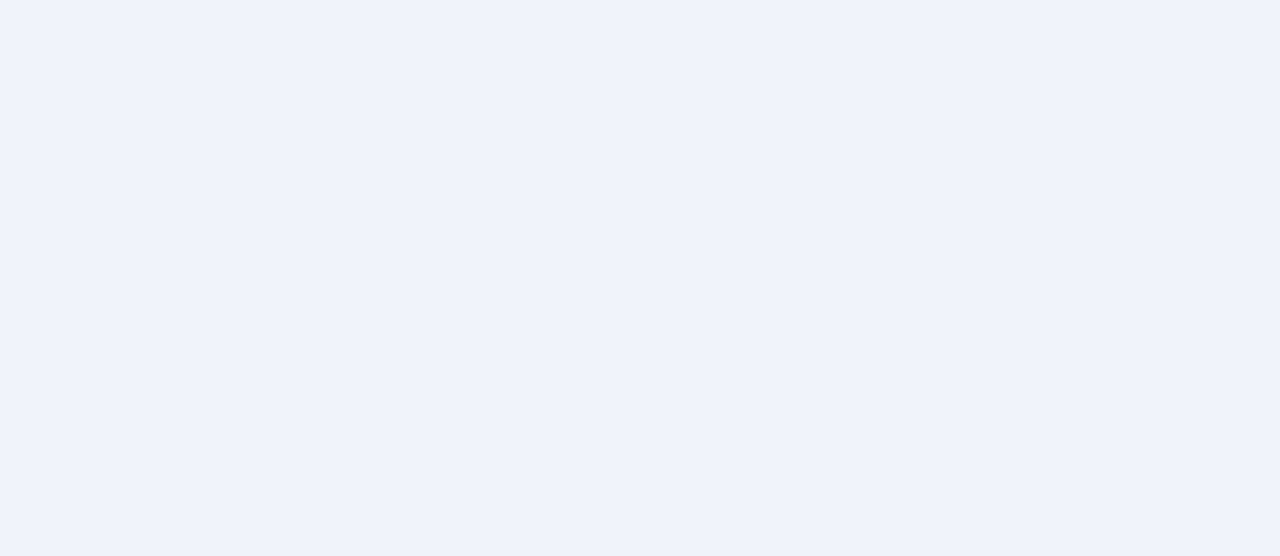
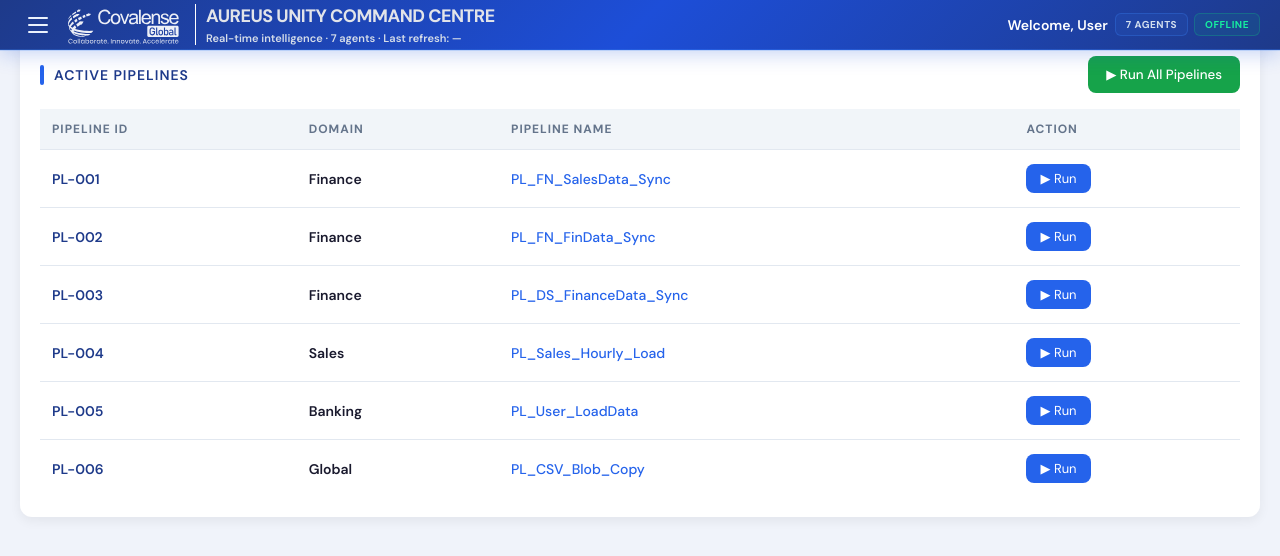
Before and after one commit to vishnuchinthakuntla/gcp-aureus-frontend, a React (Vite) app: page /pipelines in a window 1280 px wide. Before the commit this address had no page. Shown: the top 556 px of the page. Built offline with nearby package versions, Linux system fonts and the light colour scheme; a web font is replaced by a local one.

Commit message:
Bug fixes

```diff
--- a/src/App.jsx
+++ b/src/App.jsx
@@ -2,6 +2,7 @@ import React from "react";
 import { BrowserRouter as Router, Routes, Route, Navigate } from "react-router-dom";
 import { Toaster } from "react-hot-toast";
 import Dashboard from "./pages/Dashboard";
+import Pipelines from "./pages/Pipelines";
 
 function App() {
   return (
@@ -10,6 +11,7 @@ function App() {
       <Routes>
         <Route path="/" element={<Navigate to="/dashboard" />} />
         <Route path="/dashboard" element={<Dashboard />} />
+          <Route path="/pipelines" element={<Pipelines />} />
       </Routes>
     </Router>
   );
--- a/src/components/Charts/Charts.jsx
+++ b/src/components/Charts/Charts.jsx
@@ -69,6 +69,9 @@ function Charts() {
     const pieChartData = [
         { name: 'P1', y: ticketStats.P1, color: '#F43F5E' },
         { name: 'P2', y: ticketStats.P2, color: '#F5A524' },
+        { name: 'P3', y: ticketStats.P3, color: '#4F8EF7' },
+        { name: 'P4', y: ticketStats.P4, color: '#10D9A0' },
+
     ]
 
     const trendData = buildTrendData(ticketsData);
--- a/src/components/Header/Header.jsx
+++ b/src/components/Header/Header.jsx
@@ -1,7 +1,7 @@
-import React from 'react'
-import useAgentStore from '../../stores/useAgentStore'
-import Covalense_Global_logo from '../../assets/Covalense_Global_logo.svg'
-import './Header.css'
+import React from "react";
+import useAgentStore from "../../stores/useAgentStore";
+import Covalense_Global_logo from "../../assets/Covalense_Global_logo.svg";
+import "./Header.css";
 
 /* ── Header ── */
 
@@ -57,38 +57,58 @@ import './Header.css'
 // }
 
 export default function TopNav({ open, onMenuToggle }) {
-
-  const info = useAgentStore(s => s.header.info)
-  const wsConnected = useAgentStore(s => s.wsConnected)
+  const info = useAgentStore((s) => s.header.info);
+  const wsConnected = useAgentStore((s) => s.wsConnected);
 
   return (
     <nav className="topnav">
-      <div className={`hamburger${open ? ' active' : ''}`} onClick={onMenuToggle}>
+      <div
+        className={`hamburger${open ? " active" : ""}`}
+        onClick={onMenuToggle}
+      >
         <div className="bar"></div>
         <div className="bar"></div>
         <div className="bar"></div>
       </div>
-      <div style={{ padding: '2px 4px 0 0', display: 'flex', alignItems: 'center' }}>
+      <div
+        style={{
+          padding: "2px 4px 0 0",
+          display: "flex",
+          alignItems: "center",
+        }}
+      >
         <img
           height="40"
           src={Covalense_Global_logo}
-          style={{ filter: 'brightness(0) invert(1)', opacity: 0.92, width: "115px" }}
+          style={{
+            filter: "brightness(0) invert(1)",
+            opacity: 0.92,
+            width: "115px",
+          }}
           alt="Logo"
         />
       </div>
       <div className="page-title-main">
         <div className="page-title">AUREUS UNITY COMMAND CENTRE</div>
         <div className="page-subtitle">
-          Real-time intelligence · {info.agent_count || '7'} agents · Last refresh: <span>{info.last_refresh || '—'}</span>
+          Real-time intelligence · {info.agent_count || "7"} agents · Last
+          refresh: <span>{info.last_refresh || "—"}</span>
         </div>
       </div>
       <div className="nav-pill">
-        <span style={{ color: '#ffffff' }}>
-          Welcome, <span style={{ color: '#ffffff' }}>{info.user_name || 'Jayadev Thimmaraju'}</span>
+        <span style={{ color: "#ffffff" }}>
+          Welcome,{" "}
+          <span style={{ color: "#ffffff" }}>{info.user_name || "User"}</span>
         </span>
         <div className="page-header-meta">
-          <span className="meta-chip meta-chip-blue">{info.agent_count || '7'} AGENTS</span>
-          <span className="meta-chip meta-chip-green"> {wsConnected && <span className="header__live-dot" />}{wsConnected ? 'LIVE' : 'OFFLINE'}</span>
+          <span className="meta-chip meta-chip-blue">
+            {info.agent_count || "7"} AGENTS
+          </span>
+          <span className="meta-chip meta-chip-green">
+            {" "}
+            {wsConnected && <span className="header__live-dot" />}
+            {wsConnected ? "LIVE" : "OFFLINE"}
+          </span>
         </div>
       </div>
     </nav>
--- a/src/components/Pipeline/PipelinesTable.css
+++ b/src/components/Pipeline/PipelinesTable.css
@@ -2,26 +2,67 @@
   background: #f8fafc;
   border-radius: 12px;
   padding: 20px;
-  margin: 20px;
-  box-shadow: 0 2px 8px rgba(0,0,0,0.05);
+  box-shadow: 0 2px 10px rgba(0,0,0,0.05);
+}
+.main-content {
+  padding: 20px;
+  margin-top: 20px;   /* 👈 ADD THIS */
+}
+.pipeline-container {
+  background: #ffffff;
+  border-radius: 12px;
+  padding: 20px;
+  margin-top: 16px;   /* 👈 ADD THIS */
+  box-shadow: 0 4px 12px rgba(0,0,0,0.06);
+}
+.pipeline-header {
+  display: flex;
+  justify-content: space-between;
+  align-items: center;
+  margin-bottom: 20px;  /* 👈 increase spacing */
 }
 
 /* HEADER */
 .pipeline-header {
   display: flex;
+  justify-content: space-between;
   align-items: center;
-  font-weight: 600;
-  letter-spacing: 1px;
-  color: #334155;
-  margin-bottom: 15px;
+  margin-bottom: 16px;
+}
+
+.pipeline-header .left {
+  display: flex;
+  align-items: center;
+  gap: 10px;
 }
 
 .pipeline-header .bar {
   width: 4px;
-  height: 18px;
+  height: 20px;
   background: #2563eb;
-  margin-right: 10px;
   border-radius: 2px;
+}
+
+.pipeline-header .title {
+  font-weight: 600;
+  letter-spacing: 1px;
+  color: #1e3a8a;
+}
+
+/* RUN ALL BUTTON */
+.run-all-btn {
+  background: #16a34a;
+  color: white;
+  border: none;
+  padding: 10px 18px;
+  border-radius: 8px;
+  font-weight: 500;
+  cursor: pointer;
+  transition: 0.2s;
+}
+
+.run-all-btn:hover {
+  background: #15803d;
 }
 
 /* TABLE */
@@ -30,38 +71,35 @@
   border-collapse: collapse;
 }
 
+.pipeline-table thead {
+  background: #f1f5f9;
+}
+
 .pipeline-table th {
   text-align: left;
+  padding: 12px;
   font-size: 12px;
-  color: #94a3b8;
-  padding: 12px 10px;
-  border-bottom: 1px solid #e2e8f0;
+  color: #64748b;
   letter-spacing: 1px;
 }
 
 .pipeline-table td {
-  padding: 14px 10px;
-  border-bottom: 1px solid #e2e8f0;
-  font-size: 14px;
+  padding: 14px 12px;
+  border-top: 1px solid #e2e8f0;
 }
 
-/* Row hover */
-.pipeline-table tbody tr:hover {
-  background: #eef2f7;
+.pipeline-table tr:hover {
+  background: #f9fafb;
 }
 
-/* Highlight row (like your PL-004) */
-.pipeline-table tbody tr:nth-child(4) {
-  background: #e2e8f0;
+/* TEXT STYLES */
+.id {
+  font-weight: 600;
+  color: #1e3a8a;
 }
 
-/* Text styles */
-.pipeline-table .id {
-  font-weight: 600;
-}
-
-.pipeline-table .name {
-  color: #334155;
+.name {
+  color: #2563eb;
   font-weight: 500;
 }
 
@@ -70,11 +108,10 @@
   background: #2563eb;
   color: white;
   border: none;
-  padding: 6px 16px;
+  padding: 6px 14px;
   border-radius: 8px;
   cursor: pointer;
-  font-size: 14px;
-  transition: 0.2s;
+  font-size: 13px;
 }
 
 .run-btn:hover {
--- a/src/components/Pipeline/PipelinesTable.jsx
+++ b/src/components/Pipeline/PipelinesTable.jsx
@@ -16,8 +16,12 @@ export default function PipelinesTable() {
 
       {/* HEADER */}
       <div className="pipeline-header">
-        <span className="bar"></span>
-        ACTIVE PIPELINES
+        <div className="left">
+          <span className="bar"></span>
+          <span className="title">ACTIVE PIPELINES</span>
+        </div>
+
+        <button className="run-all-btn">▶ Run All Pipelines</button>
       </div>
 
       {/* TABLE */}
--- a/src/components/Ticker.jsx
+++ b/src/components/Ticker.jsx
@@ -2,6 +2,7 @@ import React from 'react';
 import { formatElapsedTime } from '../utils';
 import './Ticker.css';
 import useAgentStore from '../stores/useAgentStore';
+
 
 function Ticker() {
     const allTickets = useAgentStore((s) => s.header.ticketsData);
@@ -23,6 +24,7 @@ function Ticker() {
 
     const tickerTickets = getTopTickets(allTickets, 5);
 
+
     if (!tickerTickets || tickerTickets.length === 0) {
         return (
             <div className="ticker-wrap">
@@ -42,6 +44,7 @@ function Ticker() {
             <div className="ticker-scroll-zone">
                 <div className="ticker-inner">
                     {tickerTickets.map((ticket, i) => {
+                          console.log("TICKET DATA:", ticket);
                         const isP1 = ticket.severity === 'P1';
                         const priorityClass = isP1 ? 'p1-event' : 'p2-event';
                         const dotColor = isP1 ? '#f43f5e' : '#f59e0b';
@@ -53,7 +56,7 @@ function Ticker() {
                                 <span className={`aging-badge ${agingClass}`}>
                                     ⏱ {formatElapsedTime(ticket.created_at)}
                                 </span>
-                                Owner: {ticket.assignedTo ?? 'Unassigned'}
+                                Owner: {ticket.assigned_to || 'Unassigned'}
                             </span>
                         );
                     })}
@@ -69,8 +72,9 @@ function Ticker() {
                                 <span className={`aging-badge ${agingClass}`}>
                                     ⏱ {formatElapsedTime(ticket.created_at)}
                                 </span>
-                                Owner: {ticket.assignedTo ?? 'Unassigned'}
+                               Owner: {ticket.assigned_to ?? 'Unassigned'}
                             </span>
+
                         );
                     })}
                 </div>
--- a/src/constants/agents.js
+++ b/src/constants/agents.js
@@ -65,6 +65,17 @@ export const AGENTS = [
     numColor: "#c2255c",
     badge: "ACTIVE"
   },
+
+  {
+    id: "approval",
+    label: "HUMAN APPROVAL",
+    count: 0,
+    icon: "🧑‍⚖️",
+    bg: "#f0fff4",
+    carClass: "card-approval",
+    borderColor: "#c22566",
+    numColor: "#c2255c",
+  },
   {
     id: "governance",
     label: "GOVERNANCE AGENT",
@@ -76,14 +87,4 @@ export const AGENTS = [
     numColor: "#c2255c",
     badge: "ALERT"
   },
-  {
-    id: "approval",
-    label: "HUMAN APPROVAL",
-    count: 0,
-    icon: "🧑‍⚖️",
-    bg: "#f0fff4",
-    carClass: "card-approval",
-    borderColor: "#c22566",
-    numColor: "#c2255c",
-  },
 ];
--- /dev/null
+++ b/src/pages/Pipelines.jsx
@@ -0,0 +1,25 @@
+import React, { useState } from "react";
+import PipelinesTable from "../components/Pipeline/PipelinesTable";
+import TopNav from "../components/Header/Header"; // ✅ adjust path if needed
+
+const Pipelines = () => {
+  const [menuOpen, setMenuOpen] = useState(false);
+
+  const handleMenuToggle = () => {
+    setMenuOpen(prev => !prev);
+  };
+
+  return (
+    <div>
+      {/* ✅ HEADER */}
+      <TopNav open={menuOpen} onMenuToggle={handleMenuToggle} />
+
+      {/* ✅ PAGE CONTENT */}
+      <div style={{ padding: "20px" }}>
+        <PipelinesTable />
+      </div>
+    </div>
+  );
+};
+
+export default Pipelines;
```
Also changed, not shown: src/components/Sidebar/Sidebar.jsx (+51 -25 lines), src/components/Sidebar/Sidebar.css (line endings or trailing spaces).
